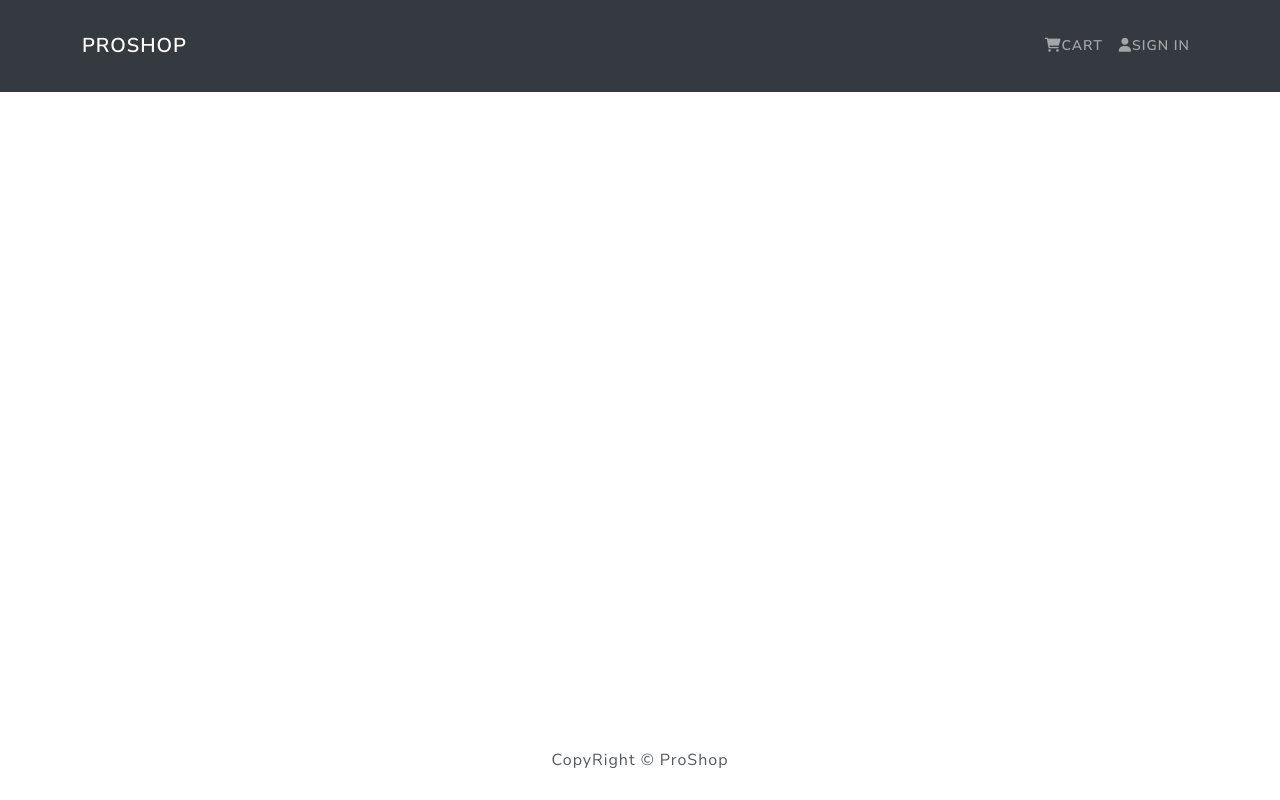
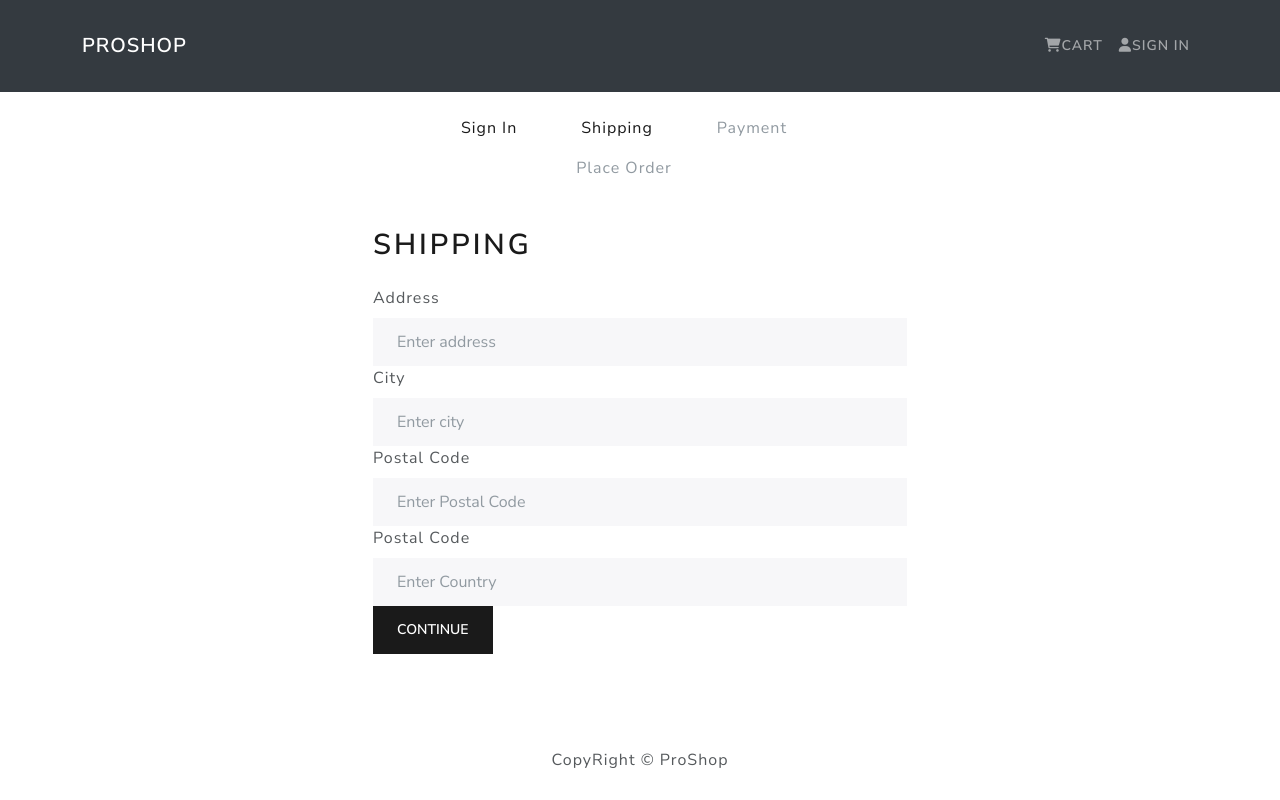
Before and after one commit to albertohuerta22/proshop_ecommerce, a React (Create React App) app in the folder frontend/: page /shipping in a window 1280 px wide. Built offline with nearby package versions, Linux system fonts and the light colour scheme.

Commit message:
created profile screen, getuserdetails, updateuserdetails, created checkoutSteps, shipping screen created

```diff
--- a/frontend/src/App.js
+++ b/frontend/src/App.js
@@ -9,6 +9,7 @@ import CartScreen from './screens/CartScreen';
 import LoginScreen from './screens/LoginScreen';
 import RegisterScreen from './screens/RegisterScreen';
 import ProfileScreen from './screens/ProfileScreen';
+import ShippingScreen from './screens/ShippingScreen';
 function App() {
   return (
     <Router>
@@ -23,6 +24,7 @@ function App() {
             <Route path="/login" element={<LoginScreen />} exact />
             <Route path="/register" element={<RegisterScreen />} exact />
             <Route path="/profile" element={<ProfileScreen />} exact />
+            <Route path="/shipping" element={<ShippingScreen />} exact />
           </Routes>
         </Containter>
       </main>
--- a/frontend/src/action/cartAction.js
+++ b/frontend/src/action/cartAction.js
@@ -1,5 +1,9 @@
 import axios from 'axios';
-import { CART_ADD_ITEM, CART_REMOVE_ITEM } from '../constants/cartConstants';
+import {
+  CART_ADD_ITEM,
+  CART_REMOVE_ITEM,
+  CART_SAVE_SHIPPING_ADDRESS,
+} from '../constants/cartConstants';
 
 export const addToCart = (id, qty) => async (dispatch, getState) => {
   const { data } = await axios.get(`/api/products/${id}`);
@@ -27,3 +31,11 @@ export const removeFromCart = (id) => (dispatch, getState) => {
 
   localStorage.setItem('cartItems', JSON.stringify(getState().cart.cartItems));
 };
+export const saveShippingAddress = (data) => (dispatch, getState) => {
+  dispatch({
+    type: CART_SAVE_SHIPPING_ADDRESS,
+    payload: data,
+  });
+
+  localStorage.setItem('shippingAddress', JSON.stringify(data));
+};
--- a/frontend/src/action/userAction.js
+++ b/frontend/src/action/userAction.js
@@ -10,6 +10,8 @@ import {
   USER_REGISTER_FAIL,
   USER_REGISTER_REQUEST,
   USER_REGISTER_SUCCESS,
+  USER_UPDATE_PROFILE_REQUEST,
+  USER_UPDATE_PROFILE_SUCCESS,
 } from '../constants/userConstants';
 
 export const login = (email, password) => async (dispatch) => {
@@ -128,3 +130,37 @@ export const getUserDetails = (id) => async (dispatch, getState) => {
     });
   }
 };
+export const updateUserProfile = (user) => async (dispatch, getState) => {
+  //passes userInfo to retrieve token
+  try {
+    dispatch({
+      type: USER_UPDATE_PROFILE_REQUEST,
+    });
+
+    const {
+      userLogin: { userInfo },
+    } = getState();
+
+    const config = {
+      headers: {
+        'Content-Type': 'application/json',
+        Authorization: `Bearer ${userInfo.token}`,
+      },
+    };
+
+    const { data } = await axios.put(`/api/users/profile`, user, config);
+
+    dispatch({
+      type: USER_UPDATE_PROFILE_SUCCESS,
+      payload: data,
+    });
+  } catch (error) {
+    dispatch({
+      type: USER_DETAILS_FAIL,
+      payload:
+        error.response && error.response.data.message
+          ? error.response.data.message
+          : error.message,
+    });
+  }
+};
--- /dev/null
+++ b/frontend/src/components/CheckoutSteps.js
@@ -0,0 +1,48 @@
+import React from 'react';
+import { Nav } from 'react-bootstrap';
+import { LinkContainer } from 'react-router-bootstrap';
+
+const CheckoutSteps = ({ step1, step2, step3, step4 }) => {
+  return (
+    <Nav className="justify-content-center mb-4">
+      <Nav.Item>
+        {step1 ? (
+          <LinkContainer to="/login">
+            <Nav.Link>Sign In</Nav.Link>
+          </LinkContainer>
+        ) : (
+          <Nav.Link disabled>Sign In</Nav.Link>
+        )}
+      </Nav.Item>
+      <Nav.Item>
+        {step2 ? (
+          <LinkContainer to="/shipping">
+            <Nav.Link>Shipping</Nav.Link>
+          </LinkContainer>
+        ) : (
+          <Nav.Link disabled>Shipping</Nav.Link>
+        )}
+      </Nav.Item>
+      <Nav.Item>
+        {step3 ? (
+          <LinkContainer to="/payment">
+            <Nav.Link>Payment</Nav.Link>
+          </LinkContainer>
+        ) : (
+          <Nav.Link disabled>Payment</Nav.Link>
+        )}
+      </Nav.Item>
+      <Nav.Item>
+        {step4 ? (
+          <LinkContainer to="/placeorder">
+            <Nav.Link>Place Order</Nav.Link>
+          </LinkContainer>
+        ) : (
+          <Nav.Link disabled>Place Order</Nav.Link>
+        )}
+      </Nav.Item>
+    </Nav>
+  );
+};
+
+export default CheckoutSteps;
--- a/frontend/src/constants/cartConstants.js
+++ b/frontend/src/constants/cartConstants.js
@@ -1,2 +1,3 @@
 export const CART_ADD_ITEM = 'CART_ADD_ITEM';
 export const CART_REMOVE_ITEM = 'CART_REMOVE_ITEM';
+export const CART_SAVE_SHIPPING_ADDRESS = 'CART_SAVE_SHIPPING_ADDRESS';
--- a/frontend/src/constants/userConstants.js
+++ b/frontend/src/constants/userConstants.js
@@ -10,3 +10,8 @@ export const USER_REGISTER_FAIL = 'USER_REGISTER_FAIL';
 export const USER_DETAILS_REQUEST = 'USER_DETAILS_REQUEST';
 export const USER_DETAILS_SUCCESS = 'USER_DETAILS_SUCCESS';
 export const USER_DETAILS_FAIL = 'USER_DETAILS_FAIL';
+
+export const USER_UPDATE_PROFILE_REQUEST = 'USER_UPDATE_PROFILE_REQUEST';
+export const USER_UPDATE_PROFILE_SUCCESS = 'USER_UPDATE_PROFILE_SUCCESS';
+export const USER_UPDATE_PROFILE_FAIL = 'USER_UPDATE_PROFILE_FAIL';
+export const USER_UPDATE_PROFILE_RESET = 'USER_UPDATE_PROFILE_RESET';
--- a/frontend/src/reducers/cartReducers.js
+++ b/frontend/src/reducers/cartReducers.js
@@ -1,6 +1,13 @@
-import { CART_ADD_ITEM, CART_REMOVE_ITEM } from '../constants/cartConstants';
+import {
+  CART_ADD_ITEM,
+  CART_REMOVE_ITEM,
+  CART_SAVE_SHIPPING_ADDRESS,
+} from '../constants/cartConstants';
 
-export const cartReducer = (state = { cartItems: [] }, action) => {
+export const cartReducer = (
+  state = { cartItems: [], shippingAddress: {} },
+  action
+) => {
   switch (action.type) {
     case CART_ADD_ITEM:
       const item = action.payload;
@@ -25,6 +32,11 @@ export const cartReducer = (state = { cartItems: [] }, action) => {
         ...state,
         cartItems: state.cartItems.filter((x) => x.product !== action.payload),
       };
+    case CART_SAVE_SHIPPING_ADDRESS:
+      return {
+        ...state,
+        shippingAddress: action.payload,
+      };
     default:
       return state;
   }
--- a/frontend/src/screens/ProfileScreen.js
+++ b/frontend/src/screens/ProfileScreen.js
@@ -5,7 +5,7 @@ import { useDispatch, useSelector } from 'react-redux';
 import Message from '../components/Message';
 import Loader from '../components/Loader';
 
-import { getUserDetails } from '../action/userAction';
+import { getUserDetails, updateUserProfile } from '../action/userAction';
 
 const ProfileScreen = () => {
   const [name, setName] = useState('');
@@ -23,6 +23,9 @@ const ProfileScreen = () => {
 
   const userLogin = useSelector((state) => state.userLogin);
   const { userInfo } = userLogin;
+
+  const userUpdateProfile = useSelector((state) => state.userUpdateProfile);
+  const { success } = userUpdateProfile;
 
   useEffect(() => {
     if (!userInfo) {
@@ -44,6 +47,7 @@ const ProfileScreen = () => {
       setMessage('Passwords do not match');
     } else {
       //Dispatch update profile
+      dispatch(updateUserProfile({ id: user._id, name, email, password }));
     }
   };
 
@@ -53,6 +57,7 @@ const ProfileScreen = () => {
         <h2>User Profile</h2>
         {message && <Message variant="danger">{message}</Message>}
         {error && <Message variant="danger">{error}</Message>}
+        {success && <Message variant="success">Profile Updated</Message>}
         {loading && <Loader />}
         <Form onSubmit={submitHandler}>
           <Form.Group controlId="name">
--- /dev/null
+++ b/frontend/src/screens/ShippingScreen.js
@@ -0,0 +1,81 @@
+import React, { useState, useEffect } from 'react';
+import { useNavigate } from 'react-router-dom';
+import { Form, Button } from 'react-bootstrap';
+import { useDispatch, useSelector } from 'react-redux';
+import FormContainer from '../components/FormContainer';
+import { saveShippingAddress } from '../action/cartAction';
+import CheckoutSteps from '../components/CheckoutSteps';
+
+const ShippingScreen = () => {
+  const cart = useSelector((state) => state.cart);
+  const { shippingAddress } = cart;
+
+  const [address, setAddress] = useState(shippingAddress.address);
+  const [city, setCity] = useState(shippingAddress.city);
+  const [postalCode, setPostalCode] = useState(shippingAddress.postalCode);
+  const [country, setCountry] = useState(shippingAddress.country);
+
+  const dispatch = useDispatch();
+  const navigate = useNavigate();
+
+  const submitHandler = (e) => {
+    e.preventDefault();
+    dispatch(saveShippingAddress({ address, city, postalCode, country }));
+    navigate('/payment');
+  };
+
+  return (
+    <FormContainer>
+      <CheckoutSteps step1 step2 />
+      <h1>Shipping</h1>
+      <Form onSubmit={submitHandler}>
+        <Form.Group controlId="address">
+          <Form.Label>Address</Form.Label>
+          <Form.Control
+            type="text"
+            placeholder="Enter address"
+            value={address}
+            erquired
+            onChange={(e) => setAddress(e.target.value)}
+          ></Form.Control>
+        </Form.Group>
+        <Form.Group controlId="city">
+          <Form.Label>City</Form.Label>
+          <Form.Control
+            type="text"
+            placeholder="Enter city"
+            value={city}
+            erquired
+            onChange={(e) => setCity(e.target.value)}
+          ></Form.Control>
+        </Form.Group>
+        <Form.Group controlId="postalCode">
+          <Form.Label>Postal Code</Form.Label>
+          <Form.Control
+            type="text"
+            placeholder="Enter Postal Code"
+            value={postalCode}
+            erquired
+            onChange={(e) => setPostalCode(e.target.value)}
+          ></Form.Control>
+        </Form.Group>
+        <Form.Group controlId="country">
+          <Form.Label>Postal Code</Form.Label>
+          <Form.Control
+            type="text"
+            placeholder="Enter Country"
+            value={country}
+            erquired
+            onChange={(e) => setCountry(e.target.value)}
+          ></Form.Control>
+        </Form.Group>
+
+        <Button type="submit" variant="primary">
+          Continue
+        </Button>
+      </Form>
+    </FormContainer>
+  );
+};
+
+export default ShippingScreen;
--- a/frontend/src/store.js
+++ b/frontend/src/store.js
@@ -8,6 +8,7 @@ import {
   userLoginReducer,
   userRegisterReducer,
   userDetailsReducer,
+  userUpdateProfileReducer,
 } from './reducers/userReducer';
 
 const cartItemsFromStorage = localStorage.getItem('cartItems')
@@ -17,9 +18,15 @@ const cartItemsFromStorage = localStorage.getItem('cartItems')
 const userInfoFromStorage = localStorage.getItem('userInfo')
   ? JSON.parse(localStorage.getItem('userInfo'))
   : null;
+const shippingAddressFromStorage = localStorage.getItem('shippingAddress')
+  ? JSON.parse(localStorage.getItem('shippingAddress'))
+  : {};
 
 const initialState = {
-  cart: { cartItems: cartItemsFromStorage },
+  cart: {
+    cartItems: cartItemsFromStorage,
+    shippingAddress: shippingAddressFromStorage,
+  },
   userLogin: { userInfo: userInfoFromStorage },
 };
 
@@ -31,6 +38,7 @@ const store = configureStore({
     userLogin: userLoginReducer,
     userRegister: userRegisterReducer,
     userDetails: userDetailsReducer,
+    userUpdateProfile: userUpdateProfileReducer,
   },
   initialState,
 });
```
Also changed, not shown: frontend/src/reducers/userReducer.js (+35 -12 lines).
